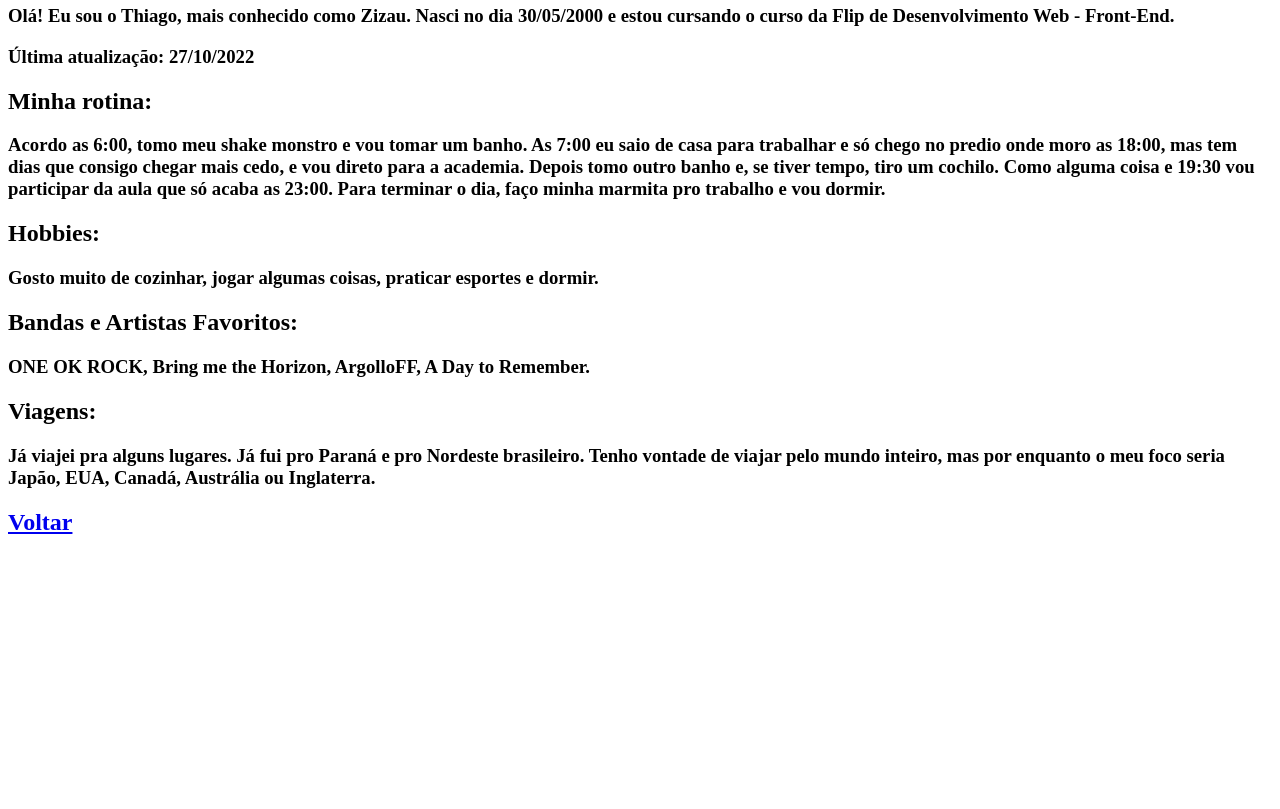
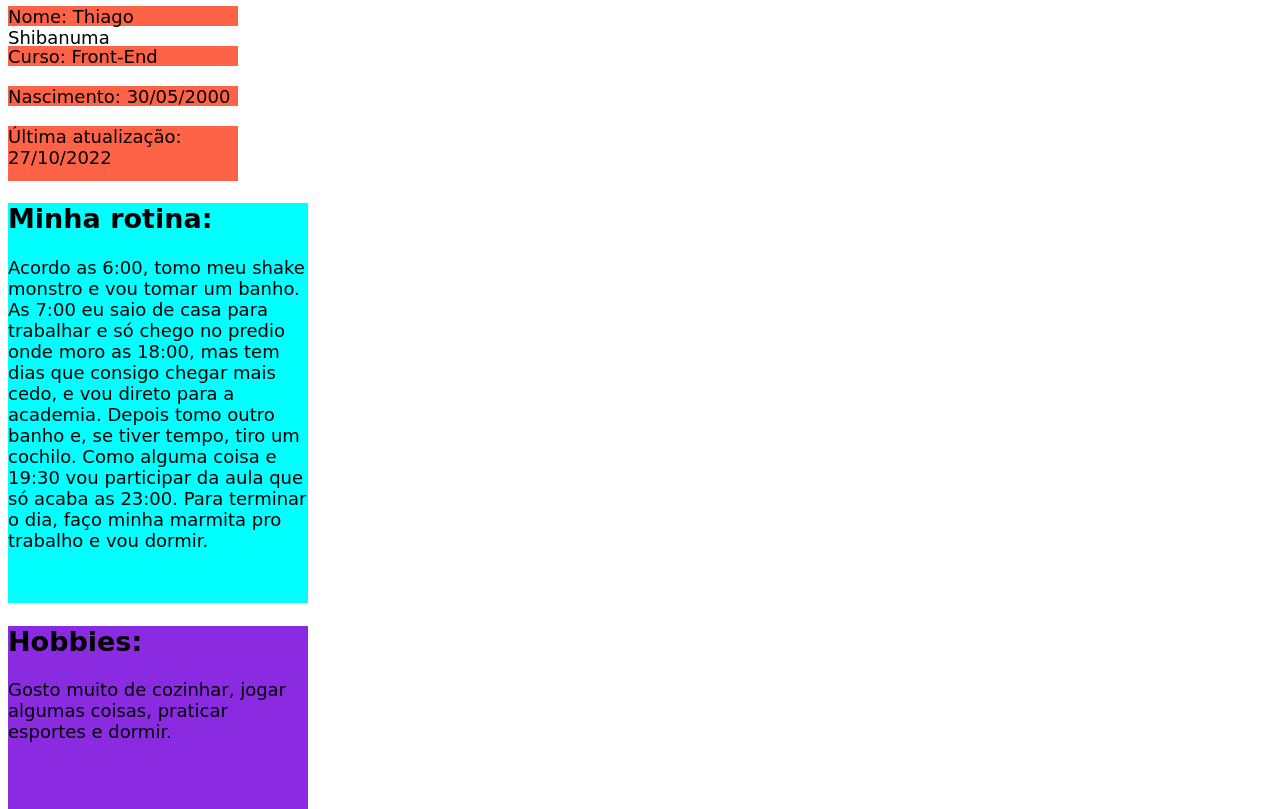
Before and after one commit to TSThiago/PrimeiraPagina, a plain HTML site: page index.html in a window 1280 px wide. Shown: the part 75-884 px from the top of the page. Before the commit the page ends 800 px from the top, so only its background shows below. Drawn offline with Linux system fonts and the light colour scheme.

Commit message:
Criação do 'estilo' e estilização do 'index' com CSS.

```diff
--- /dev/null
+++ b/estilo.css
@@ -0,0 +1,76 @@
+.blog {
+    font-family:cursive;
+    margin-left: 50%;
+}
+
+.nome {
+    font-family:cursive;
+    font-size: large;
+    background-color: tomato;
+    height: 20px;
+    width: 230px;
+    margin: 20px 2% 20px 0px;
+}
+
+.curso {
+    font-family:cursive;
+    font-size: large;
+    background-color: tomato;
+    height: 20px;
+    width: 230px;
+    margin: 20px 2% 20px 0px;
+}
+
+.nascimento {
+    font-family:cursive;
+    font-size: large;
+    background-color: tomato;
+    height: 20px;
+    width: 230px;
+    margin: 20px 2% 20px 0px;
+}
+
+.atualizacao {
+    font-family:cursive;
+    font-size: large;
+    background-color: tomato;
+    height: 55px;
+    width: 230px;
+    margin: 20px 2% 20px 0px;
+}
+
+.rotina {
+    font-family:cursive;
+    font-size: large;
+    background-color: aqua;
+    height: 400px;
+    width: 300px;
+    margin: 20px 2% 20px 0px;
+}
+
+.hobbies {
+    font-family:cursive;
+    font-size: large;
+    background-color:blueviolet;
+    height: 400px;
+    width: 300px;
+    margin: 20px 2% 20px 0px;
+}
+
+.artistas {
+    font-family:cursive;
+    font-size: large;
+    background-color: aqua;
+    height: 400px;
+    width: 300px;
+    margin: 20px 2% 20px 0px;
+}
+
+.viagens {
+    font-family:cursive;
+    font-size: large;
+    background-color:blueviolet;
+    height: 400px;
+    width: 300px;
+    margin: 20px 2% 20px 0px;
+}
--- a/index.html
+++ b/index.html
@@ -6,43 +6,50 @@
     <meta http-equiv="X-UA-Compatible" content="IE=edge">
     <meta name="viewport" content="width=device-width, initial-scale=1.0">
     <title>Primeira Página</title>
+    <link rel="stylesheet" href="estilo.css">
 </head>
 
 <body>
-    <div class="informacoes">
+    <div class="blog">
         <h1>Blog do Zizs</h1>
-        <h3>
-            Olá! Eu sou o Thiago, mais conhecido como Zizau. Nasci no dia 30/05/2000 e estou cursando o curso da Flip de
-            Desenvolvimento Web - Front-End.
-        </h3>
-        <h3>
-            Última atualização: 27/10/2022
-        </h3>
+    </div>
+    <div class="nome">
+        <span>Nome: Thiago Shibanuma</span>
+    </div>
+    <div class="curso">
+        <span>Curso: Front-End</span>
+    </div>
+    <div class="nascimento">
+        <span>Nascimento: 30/05/2000</span>
+    </div>
+    <div class="atualizacao">
+        <span>Última atualização: 27/10/2022</span>
     </div>
     <div class="rotina">
         <h2>Minha rotina:</h2>
-        <h3>
+        <span>
             Acordo as 6:00, tomo meu shake monstro e vou tomar um banho. As 7:00 eu saio de casa para trabalhar e
             só chego no predio onde moro as 18:00, mas tem dias que consigo chegar mais cedo, e vou direto
             para a academia. Depois tomo outro banho e, se tiver tempo, tiro um cochilo. Como alguma coisa e 19:30
             vou participar da aula que só acaba as 23:00. Para terminar o dia, faço minha marmita pro trabalho e vou
             dormir.
-        </h3>
+        </span>
     </div>
     <div class="hobbies">
         <h2>Hobbies:</h2>
-        <h3>Gosto muito de cozinhar, jogar algumas coisas, praticar esportes e dormir.</h3>
+        <span>Gosto muito de cozinhar, jogar algumas coisas, praticar esportes e dormir.</span>
     </div>
     <div class="artistas">
         <h2>Bandas e Artistas Favoritos:</h2>
-        <h3>ONE OK ROCK, Bring me the Horizon, ArgolloFF, A Day to Remember.</h3>
+        <span>ONE OK ROCK, Bring me the Horizon, ArgolloFF, A Day to Remember.</span>
     </div>
     <div class="viagens">
         <h2>Viagens:</h2>
-        <h3>
-            Já viajei pra alguns lugares. Já fui pro Paraná e pro Nordeste brasileiro. Tenho vontade de viajar pelo mundo inteiro,
+        <span>
+            Já viajei pra alguns lugares. Já fui pro Paraná e pro Nordeste brasileiro. Tenho vontade de viajar pelo
+            mundo inteiro,
             mas por enquanto o meu foco seria Japão, EUA, Canadá, Austrália ou Inglaterra.
-        </h3>
+        </span>
     </div>
     <h2><a href="ancora.html">Voltar</a></h2>
 </body>
```
